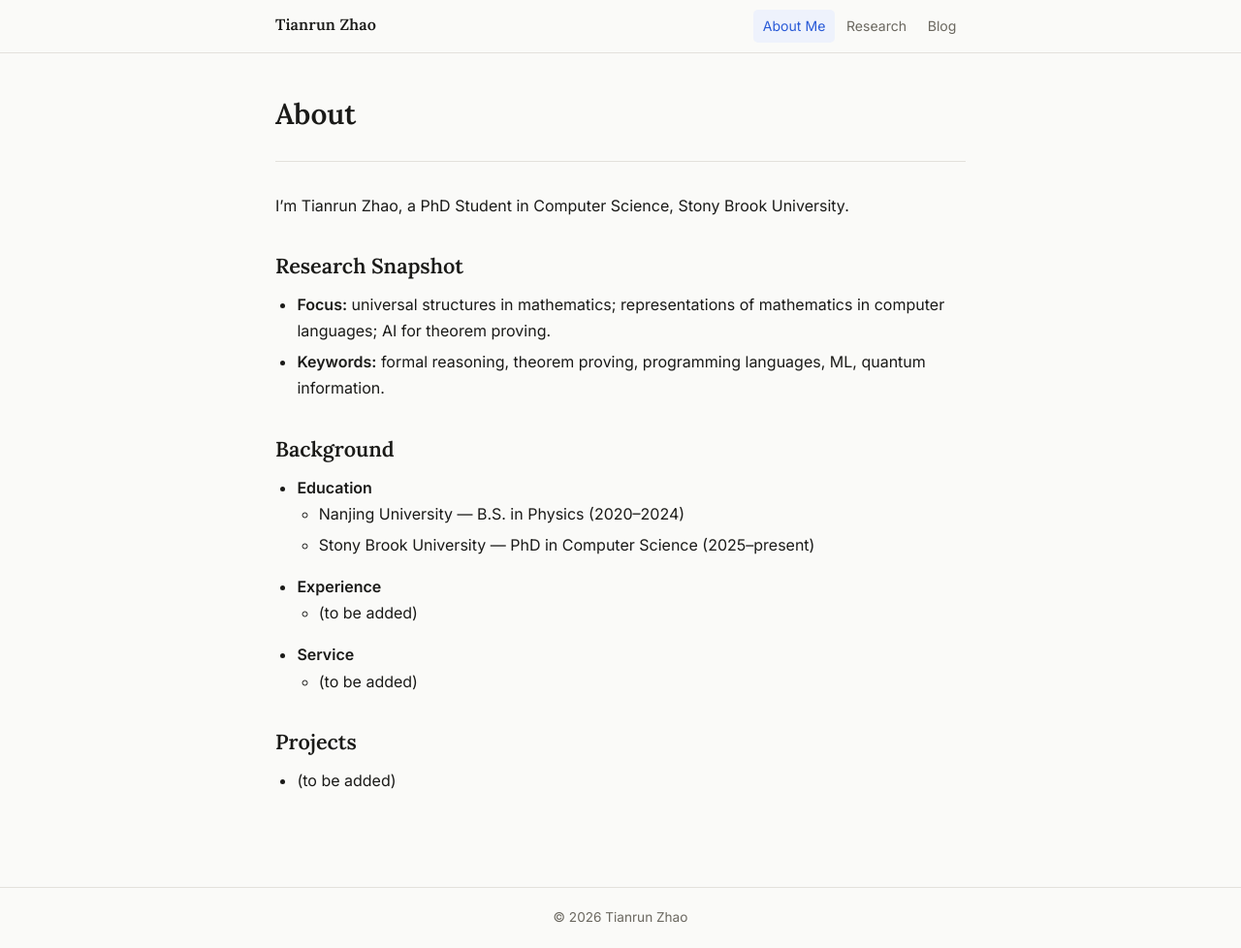
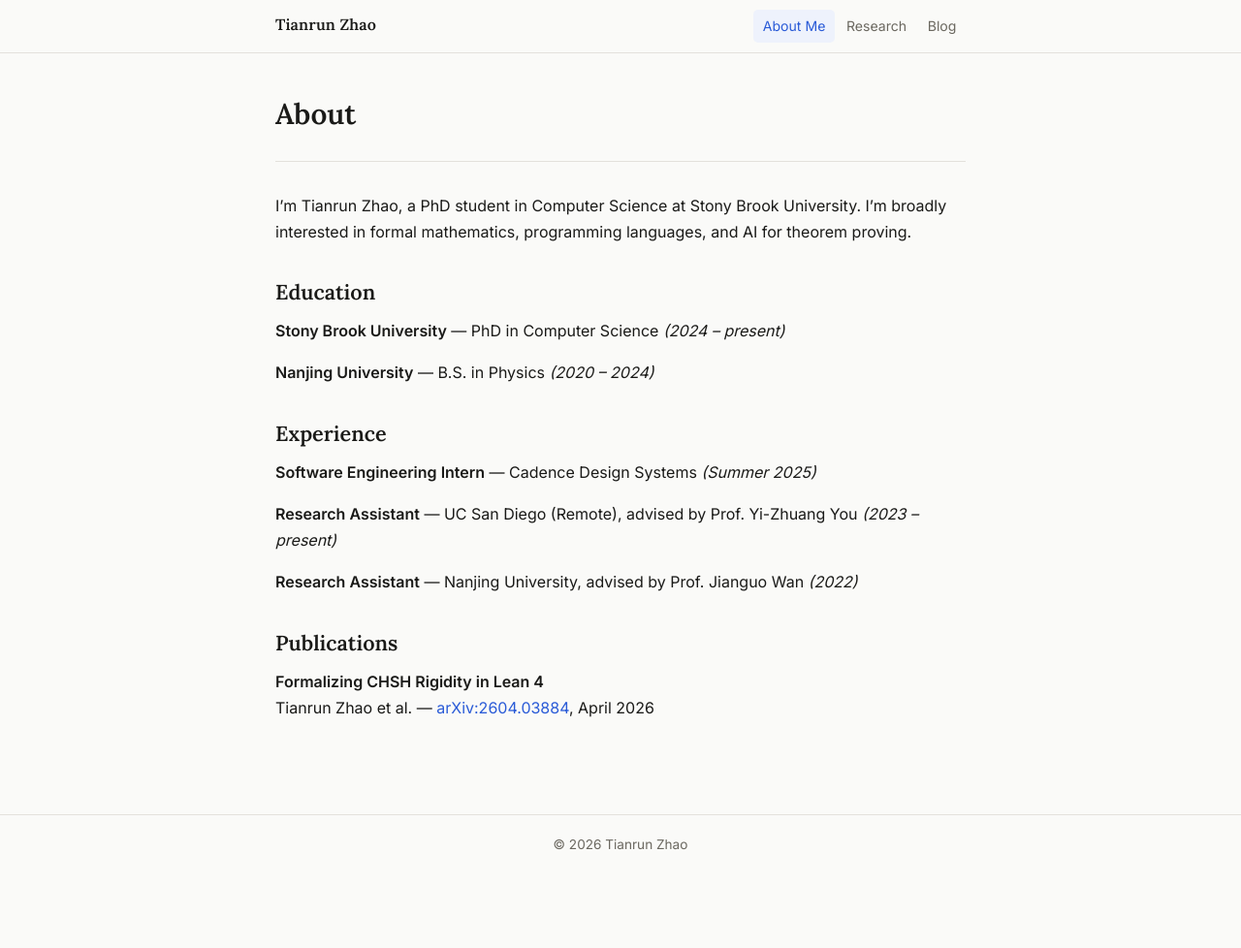
Before and after one commit to trzstony/trzstony.github.io, a Jekyll site: the page built from about.md, in a window 1280 px wide and 978 px high. Shown: the whole window at 97% size. Built offline with Jekyll 4.4.1, drawn with Linux system fonts in a browser that asks for light colours.

Commit message:
Revise "About" page: update personal introduction, restructure sections for clarity, and enhance educational and experience details.

```diff
--- a/about.md
+++ b/about.md
@@ -4,23 +4,23 @@ title: About
 permalink: /about/
 ---
 
-I’m {{ site.data.profile.name }}, a {{ site.data.profile.role }} in {{ site.data.profile.affiliation }}.
+I'm Tianrun Zhao, a PhD student in Computer Science at Stony Brook University. I'm broadly interested in formal mathematics, programming languages, and AI for theorem proving.
 
-## Research Snapshot
+## Education
 
-- **Focus:** universal structures in mathematics; representations of mathematics in computer languages; AI for theorem proving.
-- **Keywords:** formal reasoning, theorem proving, programming languages, ML, quantum information.
+**Stony Brook University** &mdash; PhD in Computer Science *(2024 – present)*
 
-## Background
+**Nanjing University** &mdash; B.S. in Physics *(2020 – 2024)*
 
-- **Education**
-  - Nanjing University — B.S. in Physics (2020–2024)
-  - Stony Brook University — PhD in Computer Science (2025–present)
-- **Experience**
-  - (to be added)
-- **Service**
-  - (to be added)
+## Experience
 
-## Projects
+**Software Engineering Intern** &mdash; Cadence Design Systems *(Summer 2025)*
 
-- (to be added)
+**Research Assistant** &mdash; UC San Diego (Remote), advised by Prof. Yi-Zhuang You *(2023 – present)*
+
+**Research Assistant** &mdash; Nanjing University, advised by Prof. Jianguo Wan *(2022)*
+
+## Publications
+
+**Formalizing CHSH Rigidity in Lean 4**
+Tianrun Zhao et al. &mdash; [arXiv:2604.03884](https://arxiv.org/abs/2604.03884), April 2026
```
